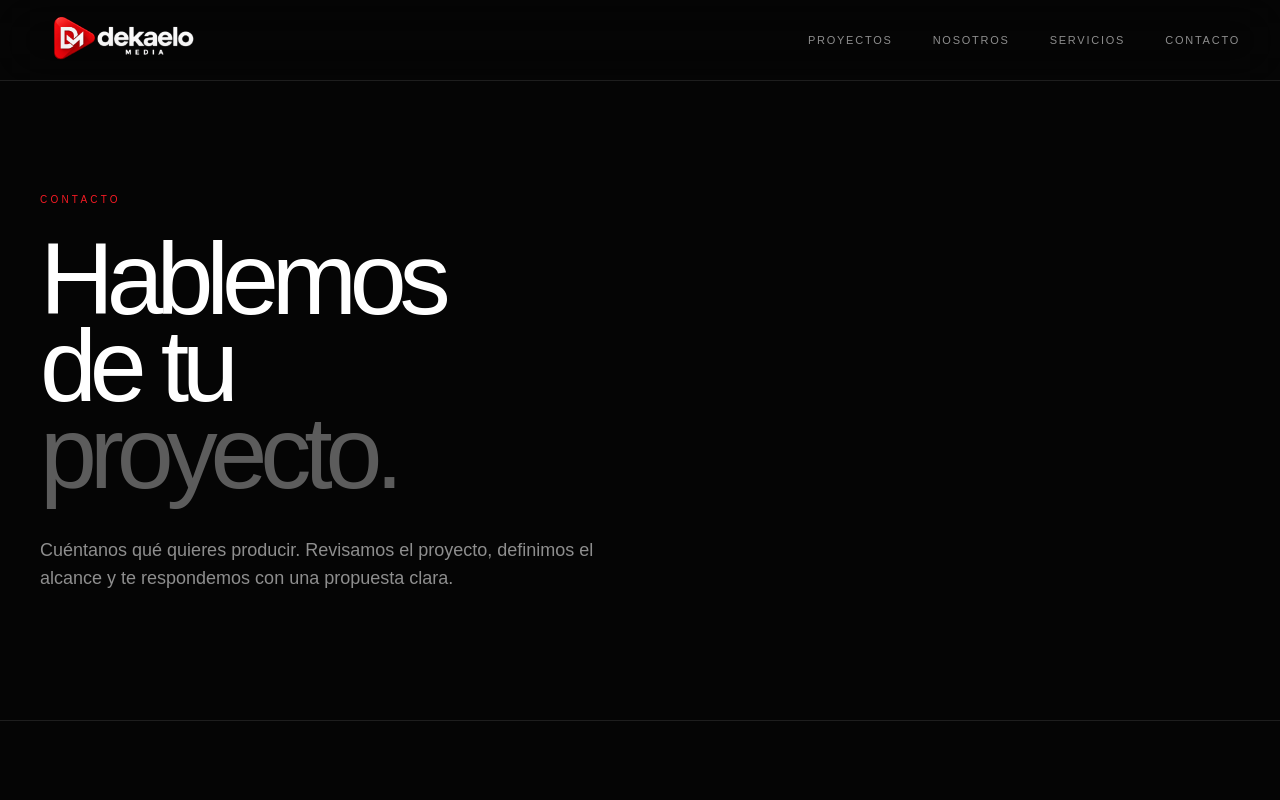
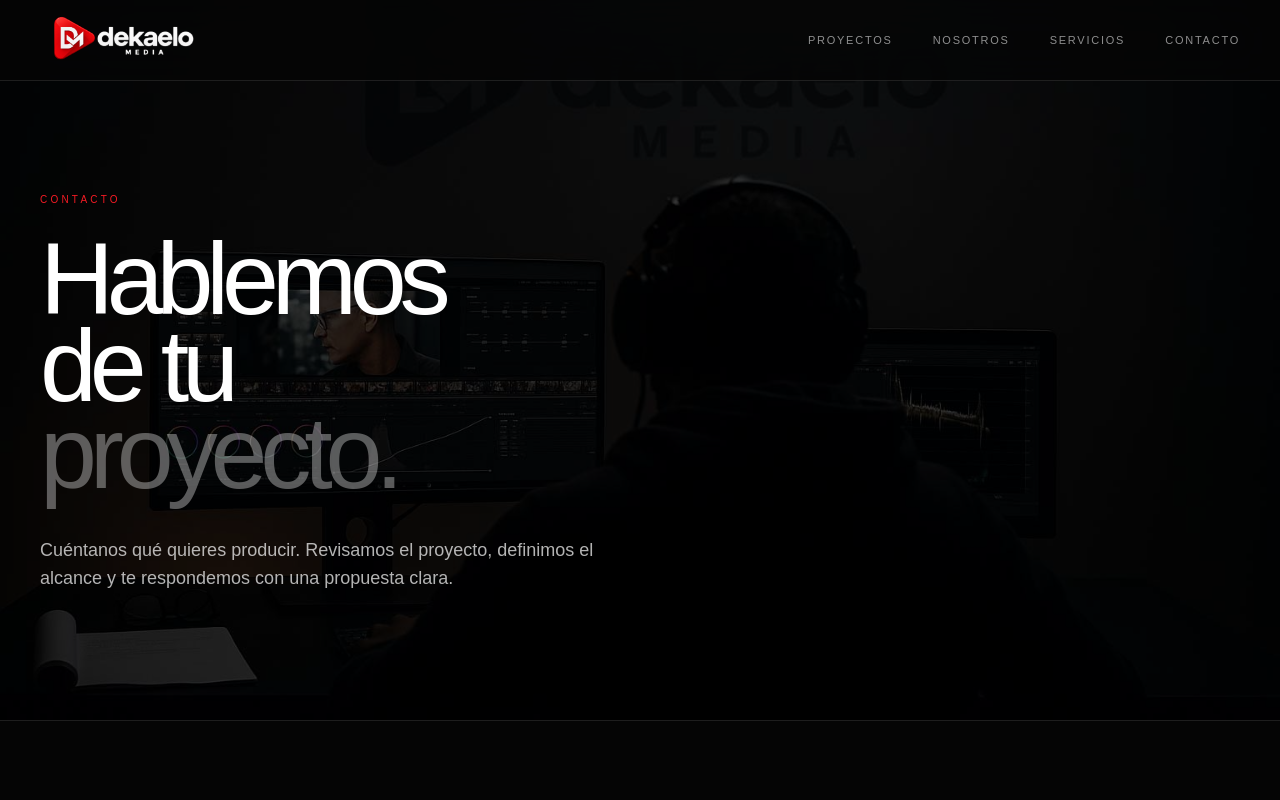
Before and after one commit to TronxGroup/Dekaelo-Media, a Next.js app: page /contacto in a window 1280 px wide. Shown: the top 800 px of the page. Built offline with nearby package versions, Linux system fonts and the light colour scheme.

Commit message:
Update page.tsx

```diff
--- a/app/contacto/page.tsx
+++ b/app/contacto/page.tsx
@@ -1,4 +1,5 @@
 import type { Metadata } from "next";
+import Image from "next/image";
 import { ArrowUpRight } from "lucide-react";
 
 export const metadata: Metadata = {
@@ -34,8 +35,24 @@ export default function ContactoPage() {
           HERO
       ====================================================== */}
 
-      <section className="border-b border-white/10 px-5 pb-24 pt-36 md:px-10 md:pb-32 md:pt-48">
-        <div className="mx-auto max-w-7xl">
+      <section className="relative overflow-hidden border-b border-white/10 px-5 pb-24 pt-36 md:px-10 md:pb-32 md:pt-48">
+        {/* Fondo del Hero */}
+        <div className="absolute inset-0">
+          <Image
+            src="/servicios_dekaelo.jpg"
+            alt=""
+            fill
+            priority
+            sizes="100vw"
+            className="object-cover"
+          />
+
+          {/* Overlay para mantener la legibilidad del texto */}
+          <div className="absolute inset-0 bg-black/65" />
+        </div>
+
+        {/* Contenido */}
+        <div className="relative z-10 mx-auto max-w-7xl">
           <p className="text-[10px] uppercase tracking-[0.32em] text-[#f51b24]">
             Contacto
           </p>
@@ -48,7 +65,7 @@ export default function ContactoPage() {
             <span className="text-white/35">proyecto.</span>
           </h1>
 
-          <p className="mt-10 max-w-xl text-base leading-relaxed text-white/55 md:text-lg">
+          <p className="mt-10 max-w-xl text-base leading-relaxed text-white/70 md:text-lg">
             Cuéntanos qué quieres producir. Revisamos el proyecto, definimos
             el alcance y te respondemos con una propuesta clara.
           </p>
@@ -80,7 +97,9 @@ export default function ContactoPage() {
             Respuesta en 24 horas hábiles. Sin compromiso.
           </p>
 
-          {/* ORIENTACIÓN */}
+          {/* =====================================================
+              ORIENTACIÓN
+          ====================================================== */}
 
           <div className="mt-24 grid gap-12 md:mt-32 md:grid-cols-12">
             <div className="md:col-span-5">
```
